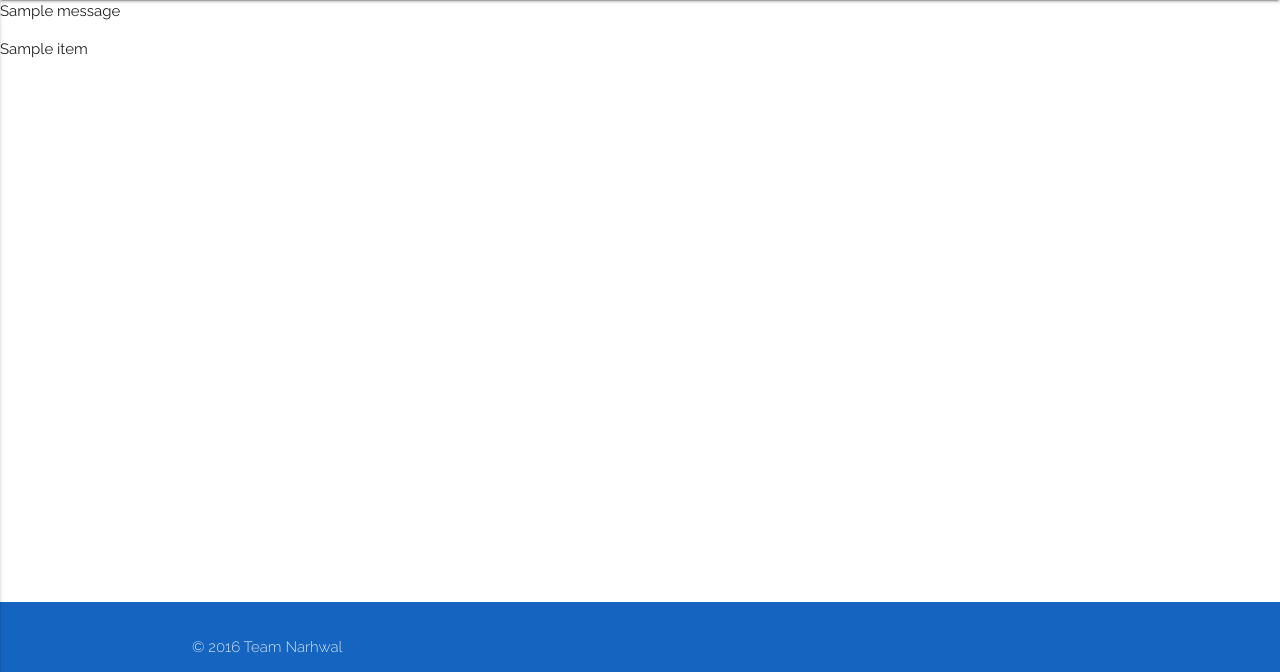
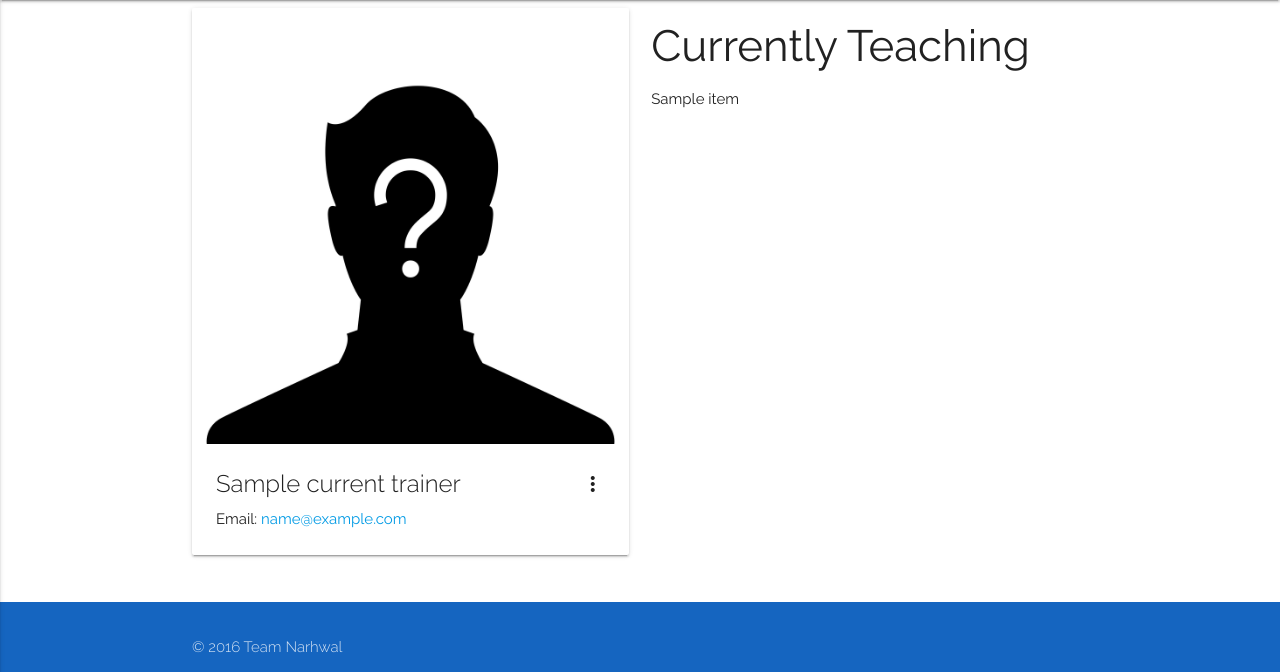
Before and after one commit to DutchGH/ProjectNarwhal, a Flask app: template Server/app/templates/trainersSched.html in a window 1280 px wide. Shown: the part 128-800 px from the top of the page. Run offline with Flask 2, Linux system fonts and the light colour scheme; the template is opened without the code that fills it: most values are stand-ins (such as "Sample title", 1, 10 or a date in 2020); one stand-in notice (Sample message) is shown; some libraries are stand-ins or nearby versions.

Commit message:
added trainer view and room view, listing TBD

```diff
--- a/Server/app/templates/trainers.html
+++ b/Server/app/templates/trainers.html
@@ -11,7 +11,9 @@
         <select class="icons" onChange="document.location = this.value">
         <option value="" disabled selected>Select Trainer</option>
         {% for item in trainerList %}
-        <option value="/trainers/{{item.userID}}">{{item.name}}</option>
+        <option value="/trainers/{{item.userID}}"
+        data-icon="{{url_for('static', filename = 'images/unknown.jpg')}}"
+        class="left circle">{{item.name}}</option>
         {% endfor %}
         </select>
     </div>
--- a/Server/app/templates/trainersSched.html
+++ b/Server/app/templates/trainersSched.html
@@ -1,25 +1,40 @@
 {% extends "base.html" %}
 {% block content %}
 
-{% for message in get_flashed_messages() %}
-    <div>
-        {{ message }}
+<div class = "container">
+<div class = "row">
+    <div class = "col l6 m6 s12">
+        <div class="card hoverable">
+        <div class="card-image waves-effect waves-block waves-light">
+            <img class="activator" src="{{url_for('static', filename = 'images/unknown.jpg')}}">
+        </div>
+        <div class="card-content">
+            <span class="card-title activator grey-text text-darken-4">{{current_trainer.name}}<i class="material-icons right">more_vert</i></span>
+            <p>Email: <a href="mailto:{{current_trainer.email}}">{{current_trainer.email}}</a></p>
+        </div>
+            <div class="card-reveal">
+            <span class="card-title grey-text text-darken-4">{{current_trainer.name}}<i class="material-icons right">close</i></span>
+            <br>
+            <strong>Email</strong> <br>
+            <a href="mailto:{{current_trainer.email}}">{{current_trainer.email}}</a></p>
+            <br>
+            <strong>Contact Number</strong>
+            <p>{{current_trainer.phone}}</p>
+            <br>
+            <strong>Address</strong><br>
+            <p>{{current_trainer.address}}</p>
+            <br>
+        </div>
+        </div>
     </div>
-{% endfor %}
-
-<div>
-    {% if current_user.is_authenticated %}
-        <p>
-            Hi {{ current_user.name }}
-        </p>
-    {% endif %}
-
-
-    {% for item in trainerClassList %}
-        <p>
-            {{item.title}}
-        </p>
-    {% endfor %}
+    <div class = "col l6 m6 s12">
+    <h3> Currently Teaching </h3>
+        <ul>
+        {% for item in trainerClassList %}
+            <li>{{item.title}}</li>
+            {% endfor %}
+        </ul>
+    </div>
 
 
 </div>
--- a/Server/app/views.py
+++ b/Server/app/views.py
@@ -89,11 +89,12 @@ def trainerSchedule(id):
     if current_user.type != 'Admin':
         abort(403)
 
+    current_trainer = trainers(trainerID = trainerID)
     trainerClassList = classes(trainerPoint = trainerID)
     if type(trainerClassList) != list:
         trainerClassList = [trainerClassList]
 
-    return render_template('trainersSched.html', title='Trainer Schedule', trainerClassList = trainerClassList)
+    return render_template('trainersSched.html', title='Trainer Schedule',current_trainer = current_trainer, trainerClassList = trainerClassList)
 
 ##
 @app.route('/rooms')
@@ -111,12 +112,12 @@ def roomSchedule(id):
     roomID = id
     if current_user.type != 'Admin':
         abort(403)
-
+    room = rooms(roomID = id)
     roomClassList = classes(locationPoint = roomID)
     if type(roomClassList) != list:
         roomClassList = [roomClassList]
 
-    return render_template('roomsSched.html', title='Room Schedule', roomClassList = roomClassList)
+    return render_template('roomsSched.html', title='Room Schedule', room = room, roomClassList = roomClassList)
 
 
 ##
```
Also changed, not shown: Server/app/templates/roomsSched.html (+32 -19 lines), Server/app/static/images/unknown.jpg (added).
